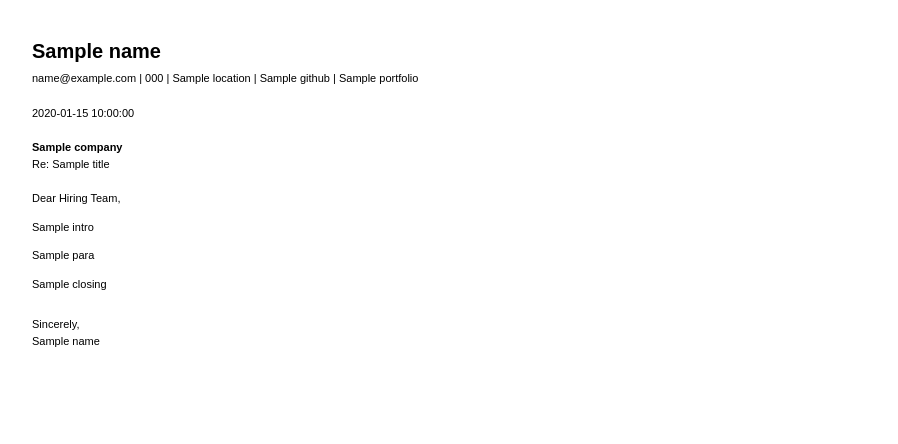
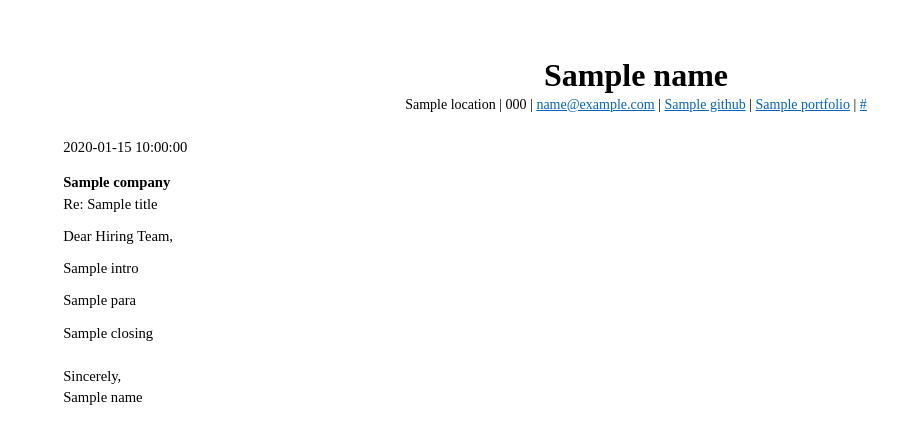
Before and after one commit to JustinoChan/Job-Application-Agent, a Python web app: template templates/cover_letter_template.html in a window 1280 px wide. Shown: the top 444 px of the page, without its empty margins (4-902 px from the left). Run offline with Jinja, Linux system fonts and the light colour scheme; the template is opened without the code that fills it: most values are stand-ins (such as "Sample title", 1, 10 or a date in 2020).

Commit message:
One-page resume sizing, styled cover letter, full-width job table + level sort
Resume / cover letter (standard paper):
- Render PDFs with the template's own margins instead of adding a second
  Playwright margin — the double margin could push a full one-page resume
  onto a second page.
- Tune the resume template (10pt / 1.25 line-height / 0.5in margins) so it
  fills one Letter page without overflowing to a second.
- Restyle the cover-letter template to match: centered serif header,
  standard Letter size, and the LinkedIn link.

Dashboard:
- Give the job table the full page width (the fit-distribution chart moves
  below it) so columns past Location are no longer clipped by the sidebar.
- Add a Job Level column + sorting (Intern / Entry / Mid / Senior / Staff /
  Principal), derived from the role title.

```diff
--- a/templates/cover_letter_template.html
+++ b/templates/cover_letter_template.html
@@ -1,41 +1,40 @@
 <!DOCTYPE html>
-<html>
+<html lang="en">
 <head>
   <meta charset="utf-8" />
+  <title>{{ name }} - Cover Letter</title>
   <style>
+    @page { size: letter; margin: 0; }
+    * { margin: 0; padding: 0; box-sizing: border-box; }
     body {
-      font-family: Arial, sans-serif;
-      font-size: 11px;
-      line-height: 1.5;
-      margin: 36px;
+      font-family: 'Times New Roman', Times, serif;
+      font-size: 11pt;
+      line-height: 1.45;
+      color: #000;
+      margin: 0.6in 0.7in;
     }
-    h1 {
-      font-size: 20px;
-      margin-bottom: 4px;
-    }
-    .contact {
-      margin-bottom: 18px;
-    }
-    .date {
-      margin-bottom: 18px;
-    }
-    .recipient {
-      margin-bottom: 18px;
-    }
-    .recipient strong {
-      display: block;
-    }
-    p {
-      margin: 0 0 12px 0;
-    }
-    .signature {
-      margin-top: 24px;
-    }
+
+    .header { text-align: center; }
+    .name { font-size: 24pt; font-weight: bold; line-height: 1.1; }
+    .contact { font-size: 10.5pt; margin-top: 2px; }
+    .contact a { color: #0563C1; text-decoration: underline; }
+
+    .date { margin-top: 22px; }
+    .recipient { margin-top: 14px; }
+    .recipient strong { display: block; }
+
+    p { margin-top: 11px; text-align: justify; }
+    .signature { margin-top: 22px; }
   </style>
 </head>
 <body>
-  <h1>{{ name }}</h1>
-  <div class="contact">{{ email }}{% if phone %} | {{ phone }}{% endif %} | {{ location }}{% if github %} | {{ github }}{% endif %}{% if portfolio %} | {{ portfolio }}{% endif %}</div>
+
+  <div class="header">
+    <div class="name">{{ name }}</div>
+    <div class="contact">
+      {{ location }}{% if phone %} | {{ phone }}{% endif %} | <a href="mailto:{{ email }}">{{ email }}</a>{% if github %} | <a href="https://{{ github }}">{{ github }}</a>{% endif %}{% if portfolio %} | <a href="https://{{ portfolio }}">{{ portfolio }}</a>{% endif %}{% if linkedin %} | <a href="https://{{ linkedin }}">{{ linkedin }}</a>{% endif %}
+    </div>
+  </div>
 
   <div class="date">{{ today }}</div>
 
@@ -55,7 +54,8 @@
   <p>{{ closing }}</p>
 
   <div class="signature">
-    <p>Sincerely,<br />{{ name }}</p>
+    Sincerely,<br />{{ name }}
   </div>
+
 </body>
 </html>
```
Also changed, not shown: src/pdf_renderer.py (+6 -6 lines), templates/resume_template.html (+9 -9 lines), web/src/components/ApplicationTable.tsx (+23 -2 lines), web/src/styles.css (+22 -3 lines).
